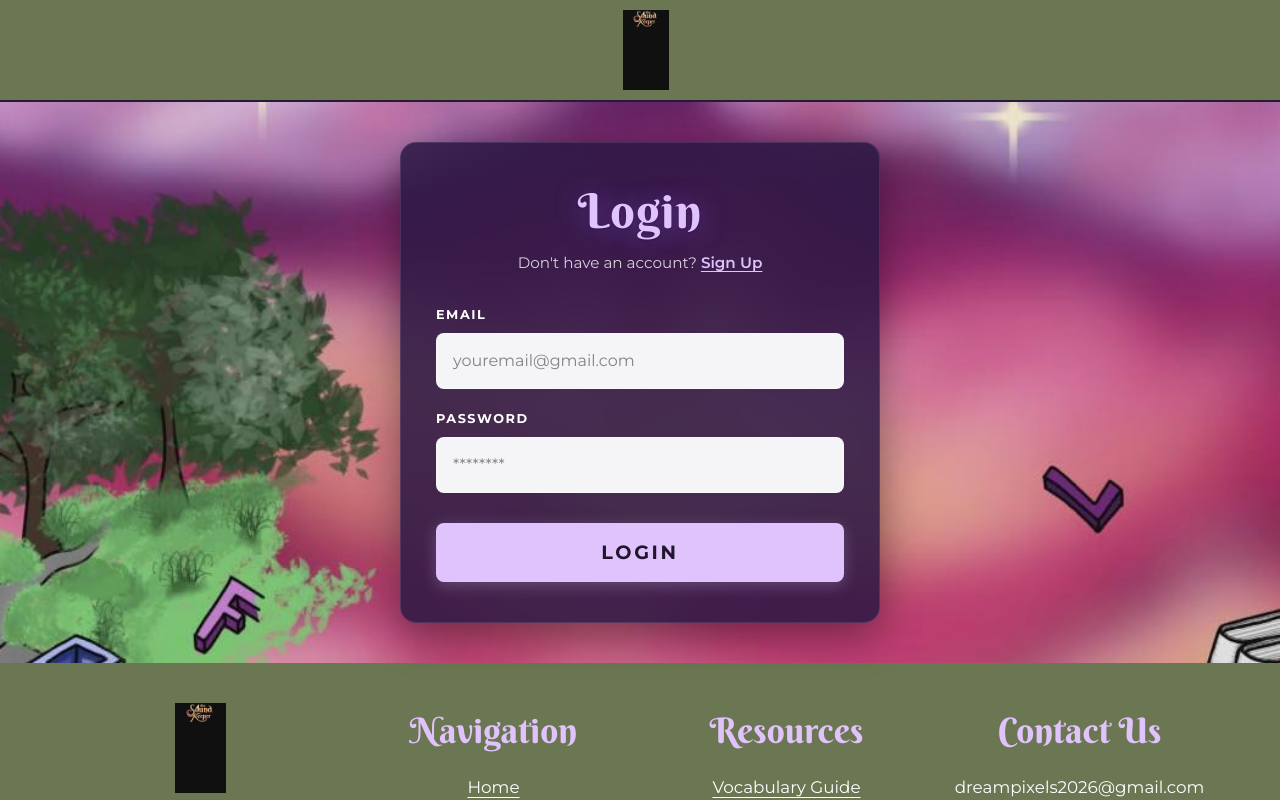
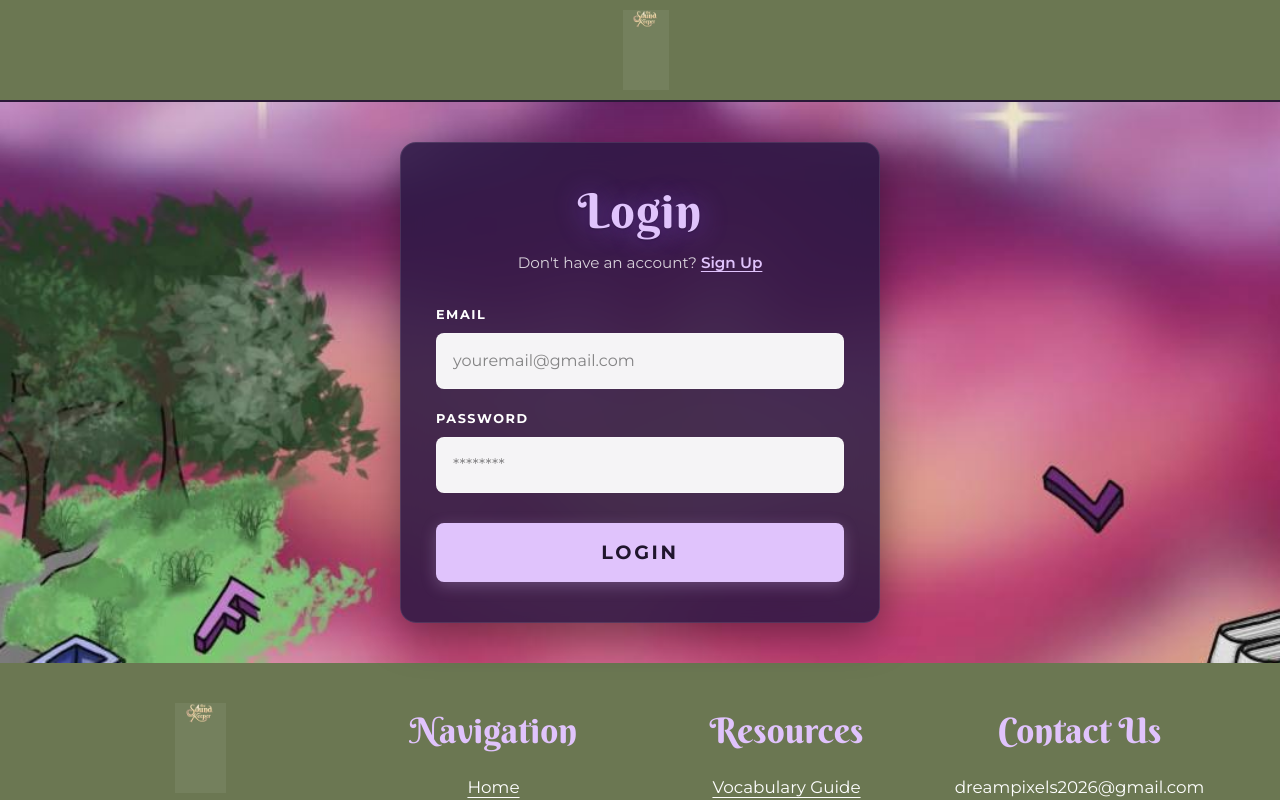
Before and after one commit to eldestdaughterr11/Magic-Reader-New-Game-Site, a React (Vite) app: page /login in a window 1280 px wide. Shown: the top 800 px of the page. Built offline with nearby package versions, Linux system fonts and the light colour scheme.

Commit message:
fix: remove black background from logo using mix-blend-mode screen

```diff
--- a/src/index.css
+++ b/src/index.css
@@ -105,10 +105,13 @@ header {
     object-fit: contain;
     border-radius: 0;
     background-color: transparent;
+    mix-blend-mode: screen;
+    filter: drop-shadow(0 0 2px rgba(0,0,0,0.1));
 }
 
 .logo-img.footer-logo {
     height: 90px;
+    mix-blend-mode: screen;
 }
 
 .user-profile {
```
